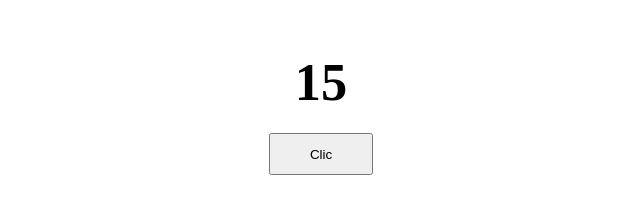
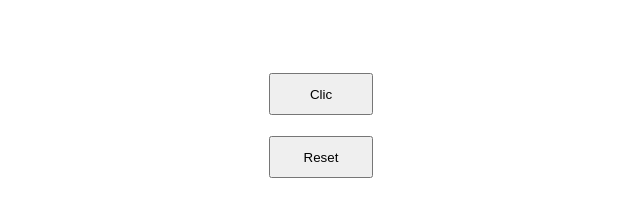
Before and after one commit to x-dcx-x/CompteurClic, a plain HTML site: page index.html in a window 1280 px wide. Shown: the whole page, without its empty margins (319-959 px from the left). Drawn offline with Linux system fonts and the light colour scheme.

Commit message:
3 eme push whit reset

```diff
--- a/index.html
+++ b/index.html
@@ -8,11 +8,14 @@
 </head>
 <body>
 <div id="divresult">
-<p id="result">15</p>
+<p id="result"></p>
 </div>
 
 <div id="but">
     <button id="button">Clic</button>
+</div>
+<div id="resset">
+    <button id="reset">Reset</button>
 </div>
 
 
--- a/public/assets/css/style.css
+++ b/public/assets/css/style.css
@@ -31,3 +31,9 @@ button {
     width: 10rem;
     height: 4rem;
 }
+
+#resset{
+    margin-top: 2rem;
+    display: flex;
+    justify-content: center;
+}
--- a/public/assets/js/app.js
+++ b/public/assets/js/app.js
@@ -1,7 +1,15 @@
-let result =document.getElementById("result");
+let result = document.getElementById("result");
 let button = document.getElementById("button");
-let clic = 0
+let reset = document.getElementById("reset");
+
 
 button.addEventListener("click",function(){
+    result.innerHTML ++;
+    console.log(result)
+})
 
+
+reset.addEventListener("click", function (){
+    result.innerHTML=" ";
+    console.log(result)
 })
```
